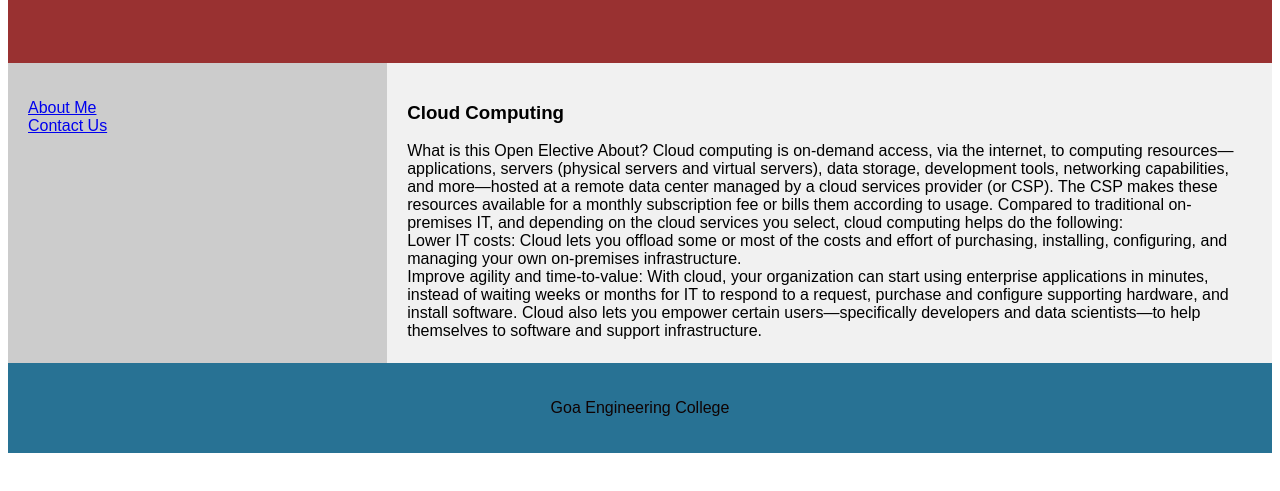
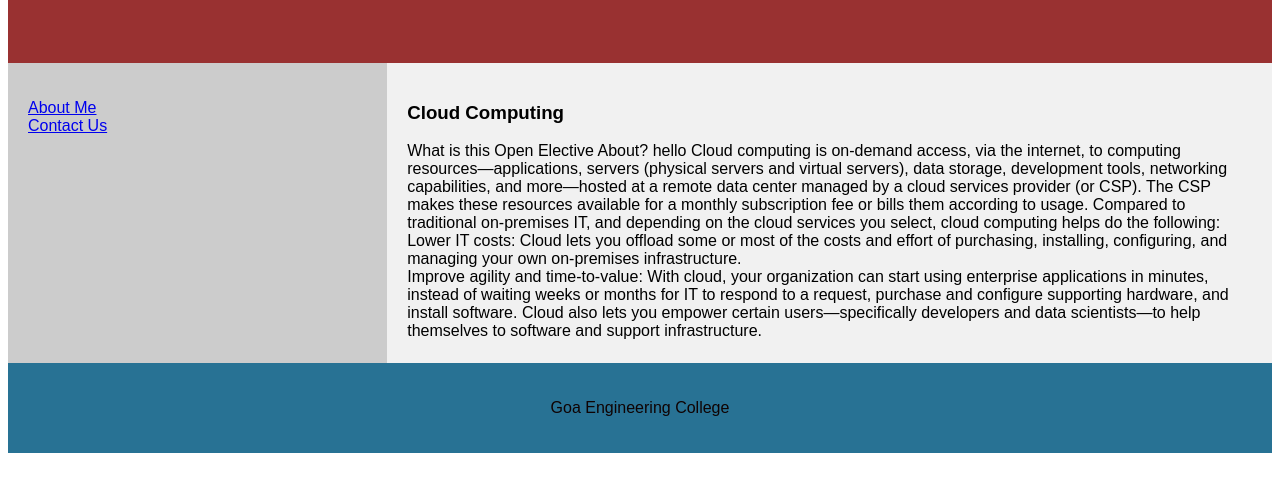
Before and after one commit to 77YASH/cloudcomputing1, a plain HTML site: page index.html in a window 1280 px wide. Shown: the part 261-752 px from the top of the page. Drawn offline with Linux system fonts and the light colour scheme.

Commit message:
Update index.html

```diff
--- a/index.html
+++ b/index.html
@@ -93,7 +93,7 @@ footer {
   <article>
     <h1>Cloud Computing</h1>
     <p>What is this Open Elective About?
-      Cloud computing is on-demand access, via the internet, to computing resources—applications, servers (physical servers and virtual servers), data storage, development tools, networking capabilities, and more—hosted at a remote data center managed by a cloud services provider (or CSP). The CSP makes these resources available for a monthly subscription fee or bills them according to usage.
+      hello Cloud computing is on-demand access, via the internet, to computing resources—applications, servers (physical servers and virtual servers), data storage, development tools, networking capabilities, and more—hosted at a remote data center managed by a cloud services provider (or CSP). The CSP makes these resources available for a monthly subscription fee or bills them according to usage.
 
       Compared to traditional on-premises IT, and depending on the cloud services you select, cloud computing helps do the following:
       <br>
```
